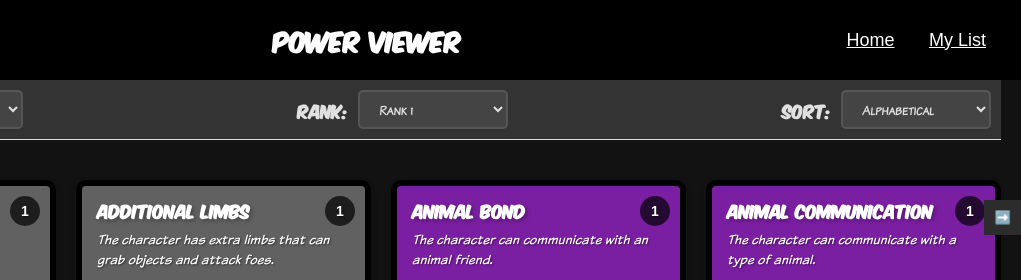
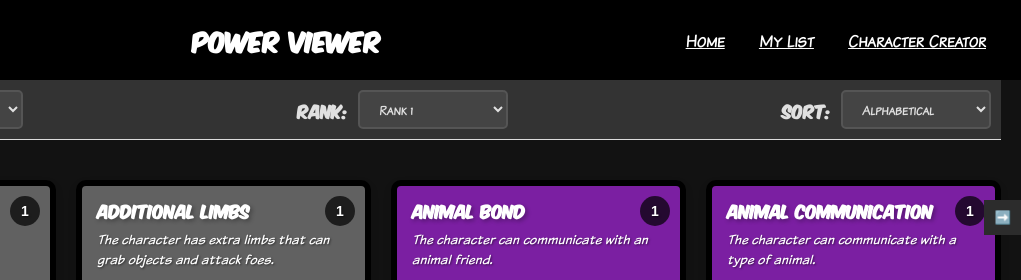
Before and after one commit to Budvyy/Budvyy.github.io, a plain HTML site: page index.html in a window 1280 px wide. Shown: the top 280 px of the page, 259-1280 px from the left. Drawn offline with Linux system fonts and the light colour scheme; a web font is replaced by a local one.

Commit message:
New Stuff

```diff
--- /dev/null
+++ b/character-creator/cc-styles.css
@@ -0,0 +1,62 @@
+
+@font-face {
+    font-family: "comic";
+    src: url('../fonts/KOMIKAX_.ttf');
+}
+
+@font-face {
+    font-family: "comic-body";
+    src: url("../fonts/KOMTXTK_.ttf");
+}
+
+@font-face {
+    font-family: "comic-ft";
+    src: url("../fonts/KOMTXTI_.ttf");
+}
+
+header.nav {
+    background: #000;
+    display: flex;
+    margin: auto;
+    padding: 5px 20px;
+    color : white;
+}
+
+a {
+    padding: 10px 15px;
+    font-family: "comic-body";
+    background-color: #000;
+    color: #fff;
+    display: inline-block;
+    border-radius: 5px;
+    text-align: center;
+    font-size: 110%;
+}
+
+.logo {
+    border-right: 1px solid #ccc;
+    padding-right: 10px;
+    height: 50px;
+    width: 90px;
+}
+
+.nav {
+    background-color: black;
+    display: flex;
+    gap: 20px;
+    justify-content: space-between;
+    align-items: center;
+}
+
+h1 {
+    margin: auto;
+    font-family: "comic";
+    color: white;
+    font-size: 1.5em;
+}
+
+body {
+    padding: 0;
+    margin: 0;
+    background-color: #121212;
+}
--- a/index.html
+++ b/index.html
@@ -19,6 +19,7 @@
         <div class="navigation-links">
             <a href="index.html">Home</a>
             <a href="list.html">My List</a>
+            <a href="character-creator/cc-home.html">Character Creator</a>
         </div>
     </header>
 
--- a/styles.css
+++ b/styles.css
@@ -57,6 +57,7 @@ header {
   gap: 20px;
   justify-content: space-between;
   align-items: center;
+  font-family: "comic-body";
 }
 
 .navigation {
```
Also changed, not shown: character-creator/cc-home.html (added, +21 -0 lines), list.html (+1 -0 lines).
